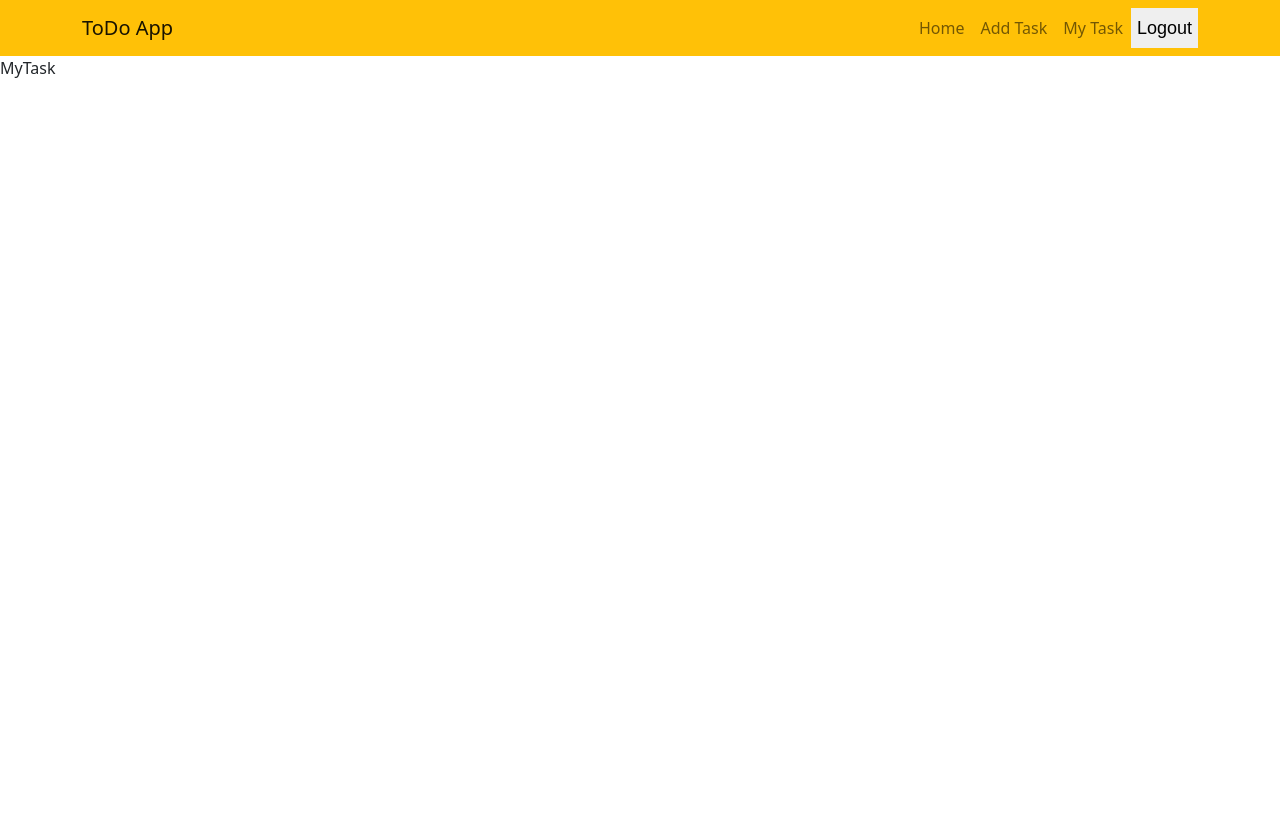
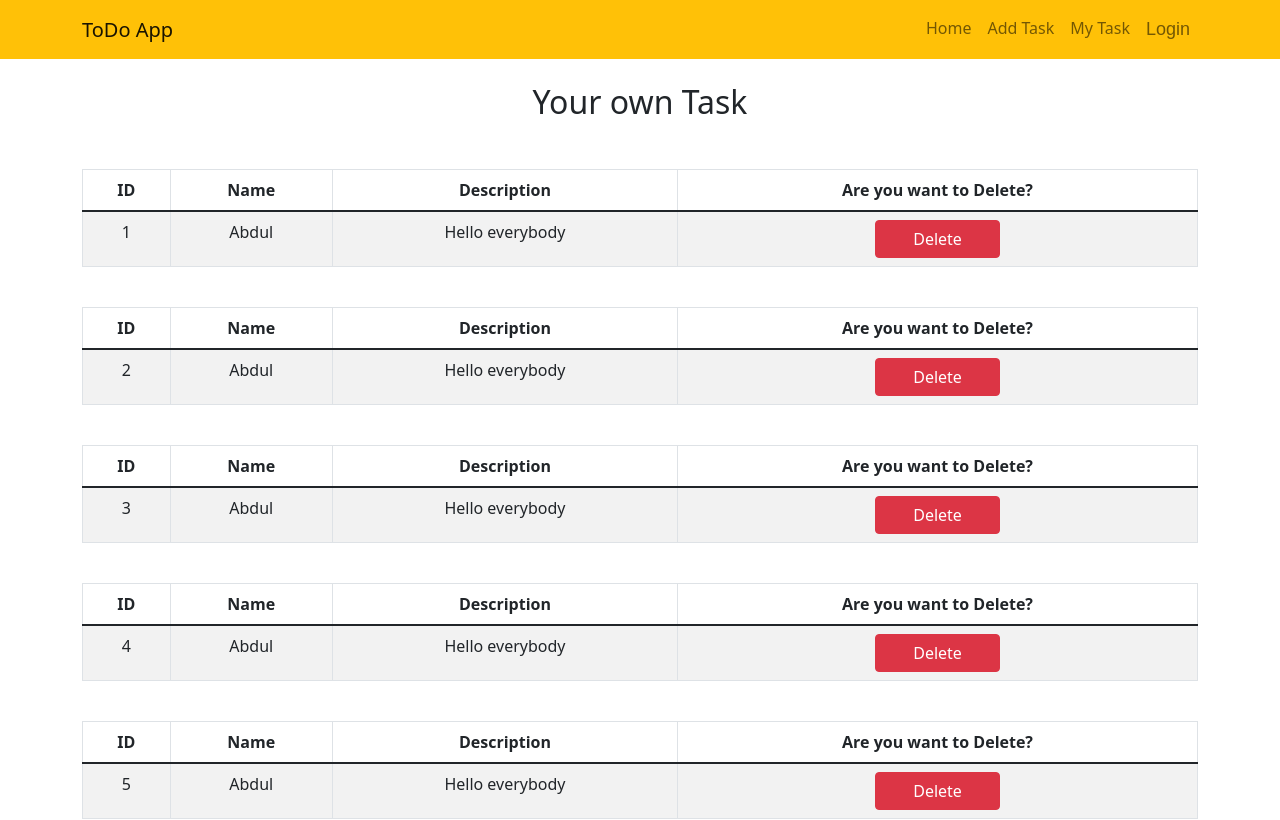
Before and after one commit to DevTabibur/to-do-mern, a React (Create React App) app: page /my-task in a window 1280 px wide. Shown: the top 820 px of the page. Built offline with nearby package versions, Linux system fonts and the light colour scheme; no server answers.

Commit message:
my task page ready

```diff
--- /dev/null
+++ b/public/data.json
@@ -0,0 +1,32 @@
+[
+    {
+        "id": 1,
+        "name" : "Abdul",
+        "description" : "Hello everybody"
+    },
+    {
+        "id": 2,
+        "name" : "Abdul",
+        "description" : "Hello everybody"
+    },
+    {
+        "id": 3,
+        "name" : "Abdul",
+        "description" : "Hello everybody"
+    },
+    {
+        "id": 4,
+        "name" : "Abdul",
+        "description" : "Hello everybody"
+    },
+    {
+        "id": 5,
+        "name" : "Abdul",
+        "description" : "Hello everybody"
+    },
+    {
+        "id": 6,
+        "name" : "Abdul",
+        "description" : "Hello everybody"
+    }
+]
--- a/src/Component/AddTask/AddTask.jsx
+++ b/src/Component/AddTask/AddTask.jsx
@@ -14,7 +14,10 @@ const AddTask = () => {
       e.preventDefault();
     const name = e.target.name.value;
     const description = e.target.description.value;
-    // console.log(name, description);
+
+    const user = {name, description};
+    //send data to server
+
 
   };
 
--- a/src/Component/MyTask/MyTask.jsx
+++ b/src/Component/MyTask/MyTask.jsx
@@ -1,10 +1,33 @@
-import React from 'react';
-import './MyTask.css';
+import React, { useEffect, useState } from "react";
+import { Col, Container, Row, Table } from "react-bootstrap";
+import ShowTask from "../ShowTask/ShowTask";
+import "./MyTask.css";
 
 const MyTask = () => {
+  const [userData, setUserData]= useState([]);
+  useEffect(() => {
+    fetch("data.json")
+      .then((res) => res.json())
+      .then((data) => {
+        console.log("data", data);
+        setUserData(data)
+      });
+  }, []);
+
+  const handleDelete = (e) =>{
+    alert()
+  }
   return (
-    <div>MyTask</div>
-  )
-}
+    <>
+      <Container>
+      <div className="section-title text-center py-4 mb-3">
+        <h2>Your own Task</h2>
+      </div>
+        {userData.map( db => <ShowTask key={db.id} db={db} handleDelete={handleDelete}/>)}
 
-export default MyTask
+      </Container>
+    </>
+  );
+};
+
+export default MyTask;
--- a/src/Component/Shared/HeaderNav/HeaderNav.jsx
+++ b/src/Component/Shared/HeaderNav/HeaderNav.jsx
@@ -7,7 +7,7 @@ import { useAuthState } from "react-firebase-hooks/auth";
 import './HeaderNav.css';
 
 const HeaderNav = () => {
-  const user = useAuthState(auth);
+  const [user] = useAuthState(auth);
 
 
 
--- /dev/null
+++ b/src/Component/ShowTask/ShowTask.jsx
@@ -0,0 +1,39 @@
+import React from "react";
+import { Button, Col, Row, Table } from "react-bootstrap";
+
+const ShowTask = ({ db, handleDelete }) => {
+  const { id, name, description } = db;
+  return (
+    <>
+      <Row>
+        <Col className=" mb-4">
+          <Table striped bordered hover className="text-center">
+            <thead>
+              <tr>
+                <th>ID</th>
+                <th>Name</th>
+                <th>Description</th>
+                <th>Are you want to Delete?</th>
+              </tr>
+            </thead>
+            <tbody>
+              <tr>
+                <td>{id}</td>
+                <td>{name}</td>
+                <td>{description}</td>
+
+                <td>
+                <Button className="w-25" variant="danger" onClick={() => handleDelete(id)}>
+                  Delete
+                </Button>
+                </td>
+              </tr>
+            </tbody>
+          </Table>
+        </Col>
+      </Row>
+    </>
+  );
+};
+
+export default ShowTask;
```
